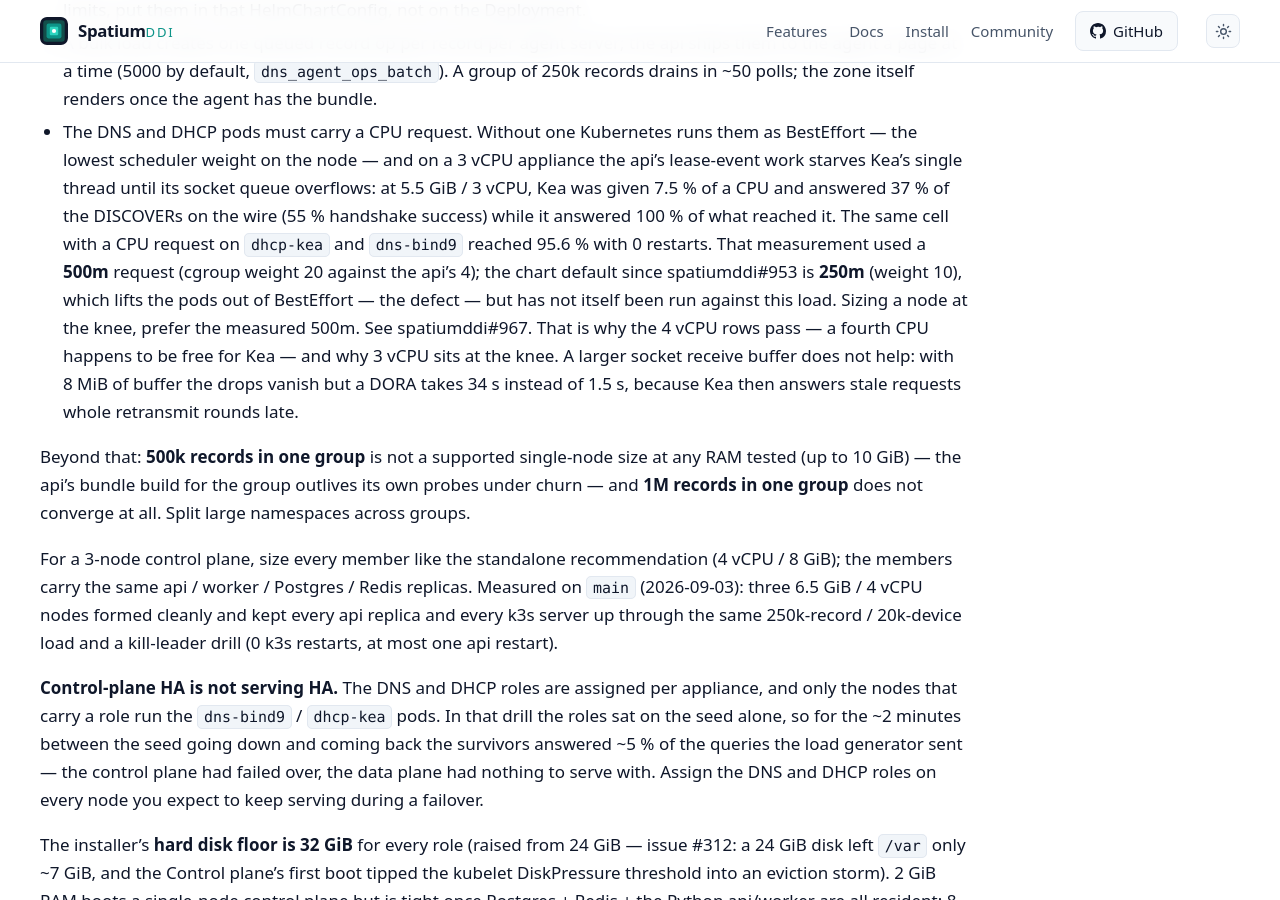
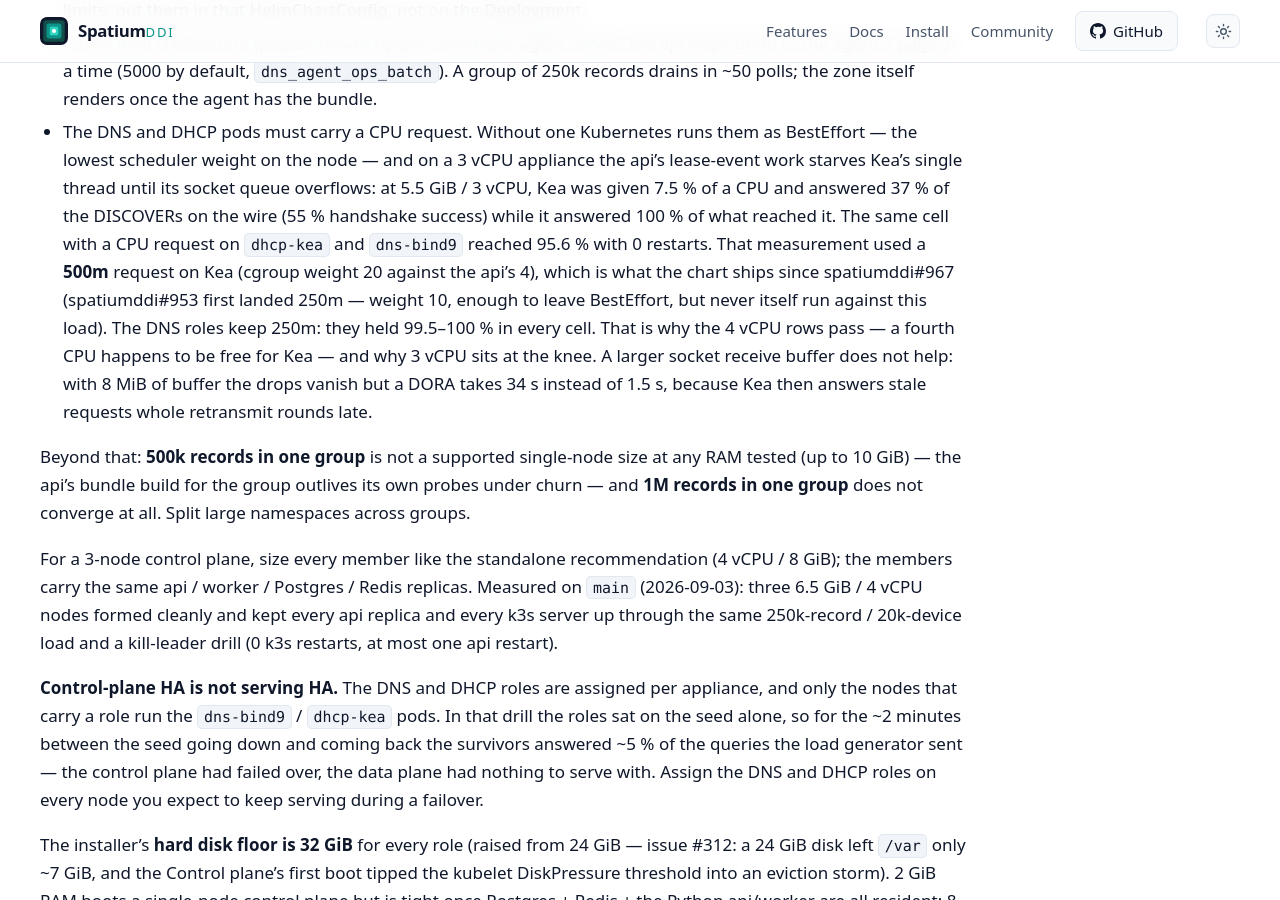
Before and after one commit to spatiumddi/spatiumddi.github.io, a Jekyll site: the page built from deployment/APPLIANCE.md, in a window 1280 px wide and 900 px high, scrolled down 4620 px. Built offline with Jekyll 4.4.1, drawn with Linux system fonts in a browser that asks for light colours; our own code applies the rules of GitHub Pages for plain Markdown files.

Commit message:
docs: publish main@0dcc1b6
Mirrored from spatiumddi/spatiumddi@0dcc1b681fd08e53a6e5e722949bba3c96787158 by the docs-publish workflow. Do not edit this repository directly.

```diff
--- a/deployment/APPLIANCE.md
+++ b/deployment/APPLIANCE.md
@@ -105,13 +105,13 @@ not the operator's:
   of a CPU and answered 37 % of the DISCOVERs on the wire (55 % handshake
   success) while it answered 100 % of what reached it. The same cell with a
   CPU request on `dhcp-kea` and `dns-bind9` reached 95.6 % with 0 restarts.
-  That measurement used a **500m** request (cgroup weight 20 against the
-  api's 4); the chart default since spatiumddi#953 is **250m** (weight 10),
-  which lifts the pods out of BestEffort — the defect — but has not itself
-  been run against this load. Sizing a node at the knee, prefer the measured
-  500m. See spatiumddi#967. That is why the 4 vCPU rows pass — a fourth CPU
-  happens to be free for Kea — and why 3 vCPU sits at the knee. A larger
-  socket receive buffer does not help: with 8 MiB of buffer the drops
+  That measurement used a **500m** request on Kea (cgroup weight 20 against
+  the api's 4), which is what the chart ships since spatiumddi#967
+  (spatiumddi#953 first landed 250m — weight 10, enough to leave BestEffort,
+  but never itself run against this load). The DNS roles keep 250m: they
+  held 99.5–100 % in every cell. That is why the 4 vCPU rows pass — a
+  fourth CPU happens to be free for Kea — and why 3 vCPU sits at the knee.
+  A larger socket receive buffer does not help: with 8 MiB of buffer the drops
   vanish but a DORA takes 34 s instead of 1.5 s, because Kea then answers
   stale requests whole retransmit rounds late.
 
```
Also changed, not shown: DEVELOPMENT.md (+9 -3 lines), drivers/DHCP_DRIVERS.md (+1 -1 lines), drivers/DNS_DRIVERS.md (+1 -1 lines).
